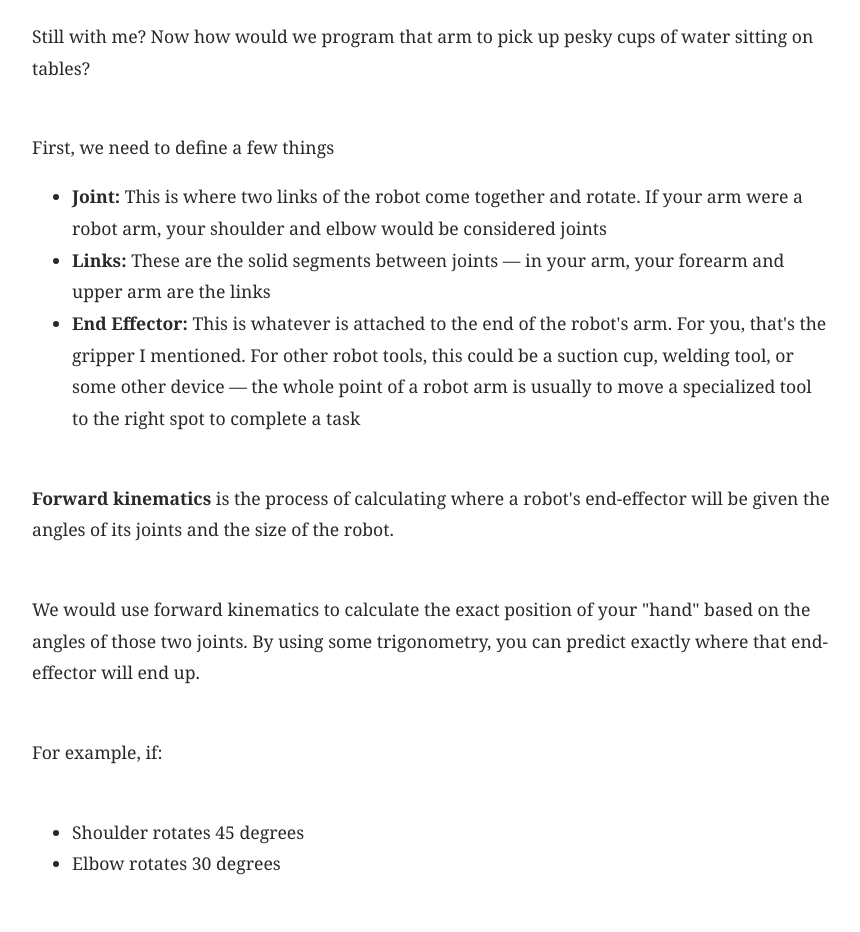
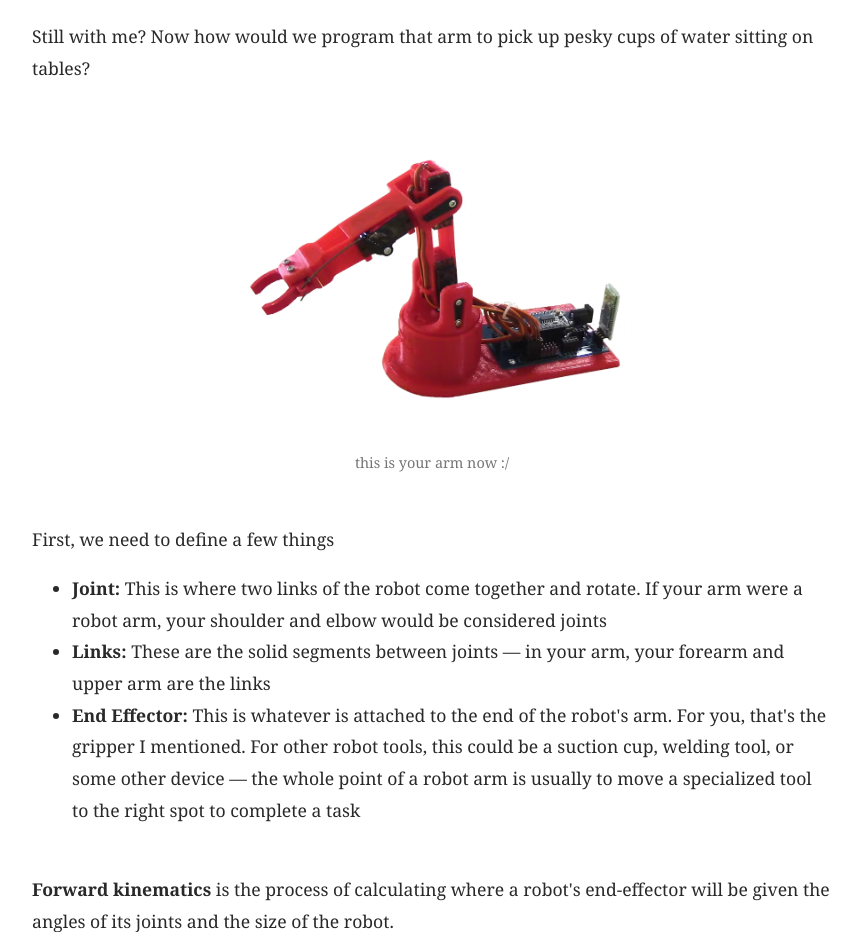
Before and after one commit to roboticsinstitute/roboticsinstitute.github.io, a plain HTML site: page lessons/lesson_3_basic_kinematics.html in a window 1280 px wide. Shown: the part 920-1852 px from the top of the page, without its empty margins (208-1068 px from the left). Drawn offline with Linux system fonts and the light colour scheme.

Commit message:
ah forgot the arm

```diff
--- a/lessons/lesson_3_basic_kinematics.html
+++ b/lessons/lesson_3_basic_kinematics.html
@@ -119,6 +119,10 @@
             <p>
                 Still with me? Now how would we program that arm to pick up pesky cups of water sitting on tables?
             </p>
+            <div class="media-container" style="max-width: 400px; margin: 2rem auto;">
+                <img src="../imgs/lesson_3_arm.avif" alt="Inverse Kinematics">
+                <p class="caption">this is your arm now :/</p>
+            </div>
 
             <p style="margin-bottom: 1rem;">
                 First, we need to define a few things
```
Also changed, not shown: imgs/lesson_3_arm.avif (added).
